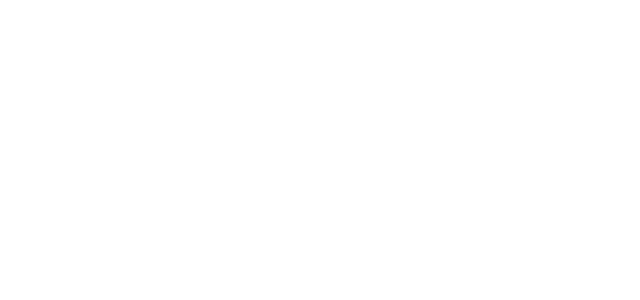
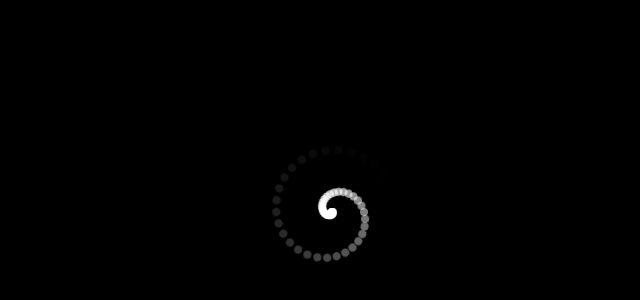
Before and after one commit to LastHeaven/css-effect, a Vue app: page /#/spiral-loading in a window 1280 px wide. Before the commit this address had no page. Shown: the part 192-492 px from the top of the page, without its empty margins (312-952 px from the left). Built offline with nearby package versions, Linux system fonts and the light colour scheme.

Commit message:
38、Spiral Loading

```diff
--- a/src/router/index.js
+++ b/src/router/index.js
@@ -159,6 +159,10 @@
     {
       path: '/ken-burns-effect',
       component: () => import('@/view/effect/KenBurnsEffect')
+    },
+    {
+      path: '/spiral-loading',
+      component: () => import('@/view/effect/SpiralLoading')
     }
   ],
   async scrollBehavior (to, from, savedPosition) {
--- a/src/view/Home.vue
+++ b/src/view/Home.vue
@@ -159,6 +159,10 @@
         {
           title: '37、Ken Burns Effect',
           link: '/ken-burns-effect'
+        },
+        {
+          title: '38、Spiral Loading',
+          link: '/spiral-loading'
         }
       ]
     }
--- /dev/null
+++ b/src/view/effect/SpiralLoading.vue
@@ -0,0 +1,58 @@
+<template>
+<div class="body">
+  <div class="loading">
+    <div class="circle" v-for="(item, idx) in list" :style="item" :key="idx"></div>
+  </div>
+</div>
+</template>
+
+<script>
+export default {
+  name: 'SpiralLoading',
+  setup () {
+    const list = []
+    const count = 60
+
+    for (let i = 0; i < count; i++) {
+      const idx = i + 1
+      const ratio = idx / count
+      list.push({
+        '--ratio': ratio
+      })
+    }
+    return {
+      list
+    }
+  }
+}
+</script>
+
+<style scoped>
+  .body {
+    display: flex;
+    justify-content: center;
+    align-items: center;
+    height: 100vh;
+    background: black;
+  }
+
+  .circle {
+    --ratio: 0;
+    position: absolute;
+    width: 0.5em;
+    height: 0.5em;
+    border-radius: 50%;
+    background: white;
+    opacity: 0;
+    animation: move-to-center 3s ease-in-out infinite;
+    transform: rotate(calc(var(--ratio) * 720deg)) translateX(4em);
+    animation-delay: calc(var(--ratio) * 3s)
+  }
+
+  @keyframes move-to-center {
+    to {
+      opacity: 1;
+      transform: translate(0, 0);
+    }
+  }
+</style>
```
